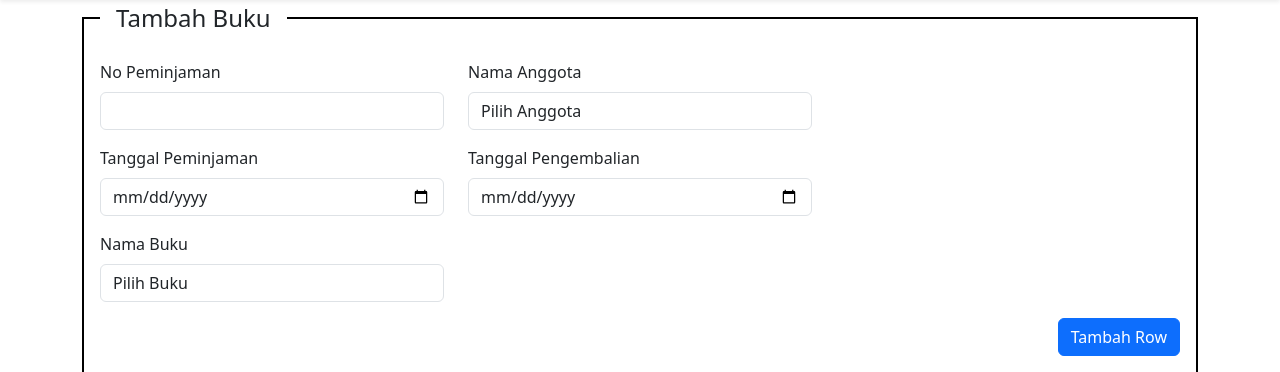
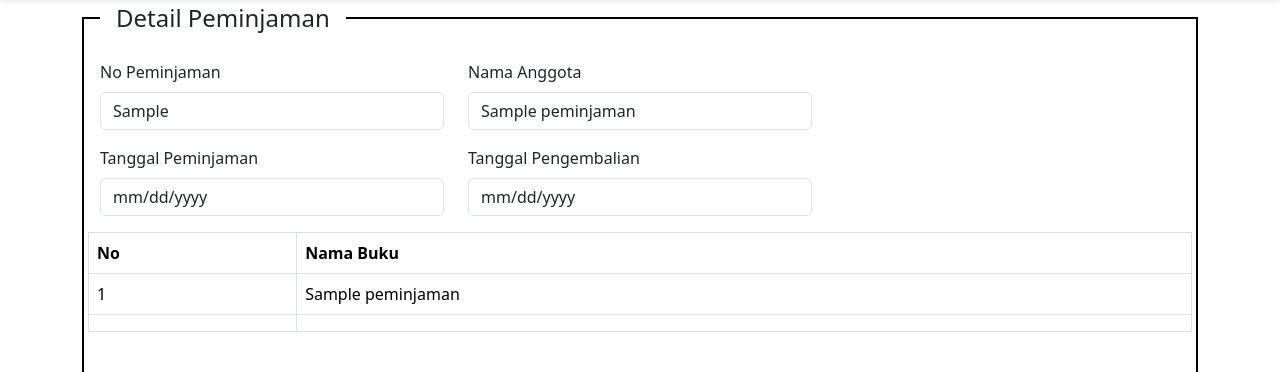
Before and after one commit to ajengayuningrum/perpus-angkatan3, a PHP site: page /index.php?pg=tambah-peminjaman&detail=1 in a window 1280 px wide. Shown: the part 56-428 px from the top of the page. Run offline with PHP 8.4, Linux system fonts and the light colour scheme; the visitor is signed in with stand-in values (Sample User, id 1); tables that the repository leaves empty or names only in its code hold one stand-in row (values such as "Sample post").

Commit message:
perubahan detail peminjaman

```diff
--- a/app.js
+++ b/app.js
@@ -7,10 +7,13 @@ addRow.addEventListener("click", function () {
   let aksiCell = newRow.insertCell(1);
   let bukuName = document.getElementById("id_book");
   bukuName = bukuName.options[bukuName.selectedIndex].text;
+  let bukuId = document.getElementById("id_book").value;
+  if(bukuId == ""){
+    alert("Buku tidak boleh kosong");
 
-  namaBukuCell.innerHTML = bukuName;
-  aksiCell.innerHTML =
-    "<button type='button' onclick='deleteRow(this)' class='btn btn-sm btn-danger'>Hapus</button>";
+  }
+  namaBukuCell.innerHTML = bukuName + "<input type='hidden' name='id_book[]' value='" + bukuId + "'>";
+  aksiCell.innerHTML = "<button type='button' onclick='deleteRow(this)' class='btn btn-sm btn-danger'>Hapus</button>";
 });
 function deleteRow(button) {
   let row = button.parentNode.parentNode;
--- a/content/peminjaman.php
+++ b/content/peminjaman.php
@@ -38,8 +38,8 @@ $query = mysqli_query($koneksi, "SELECT anggota.nama_anggota, peminjaman.* FROM
                     <td><?php echo $row['tgl_pengembalian']?></td>
                     <td><?php echo $row['status']?></td>
                     <td>
-                        <a href="?pg=tambah-peminjaman&edit=<?php echo $row['id']?>"
-                        class="btn btn-success btn-sm">Edit</a>
+                        <a href="?pg=tambah-peminjaman&detail=<?php echo $row['id']?>"
+                        class="btn btn-success btn-sm">Detail</a>
 
                     <a href="?pg=tambah-peminjaman&delete=<?php echo $row['id']?>" onclick="return confirm('Apakah anda yakin menghapus data ini?')" class="btn btn-danger btn-sm">Delete</a>
                 </td>
--- a/content/tambah-anggota.php
+++ b/content/tambah-anggota.php
@@ -56,7 +56,7 @@ if (isset($_GET['delete'])) {
                         <input type="text" class="form-control" name="alamat" placeholder="Masukkan alamat anda" value="<?php echo isset($_GET['edit']) ? $rowEdit['alamat'] : '' ?>">
                     </div>
                     <div class="mb-3">
-                        <button name="<?php echo isset($_GET['edit']) ? 'edit' : 'tambah' ?>" class="btn btn-primary" type="submit">Edit</button>
+                        <button name="<?php echo isset($_GET['edit']) ? 'edit' : 'tambah' ?>" class="btn btn-primary" type="submit">Submit</button>
 
                     </div>
                 </form>
--- a/content/tambah-peminjaman.php
+++ b/content/tambah-peminjaman.php
@@ -1,38 +1,38 @@
 <?php
-if (isset($_POST['tambah'])) {
-    $nama_buku  = $_POST['nama_buku'];
-    $penerbit  = $_POST['penerbit'];
-    $tahun_terbit  = $_POST['tahun_terbit'];
-    $pengarang  = $_POST['pengarang'];
-    $id_kategori  = $_POST['id_kategori'];
+if (isset($_POST['simpan'])) {
+    $no_peminjaman  = $_POST['no_peminjaman'];
+    $id_anggota  = $_POST['id_anggota'];
+    $tgl_peminjaman  = $_POST['tgl_peminjaman'];
+    $tgl_pengembalian  = $_POST['tgl_pengembalian'];
+    $id_buku = $_POST['id_buku'];
 
-    $insert = mysqli_query($koneksi, "INSERT INTO book (id_kategori, nama_buku, penerbit, tahun_terbit, pengarang) VALUES('$id_kategori','$nama_buku','$penerbit','$tahun_terbit','$pengarang')");
+    $insert = mysqli_query($koneksi, "INSERT INTO peminjaman (no_peminjaman, id_anggota, tgl_peminjaman, tgl_pengembalian) VALUES ('$no_peminjaman','$id_anggota','$tgl_peminjaman','$tgl_pengembalian')");
+    $id_peminjaman = mysqli_insert_id($koneksi);
 
-    header("location:?pg=book&tambah=berhasil");
+    foreach ($id_buku as $key => $buku) {
+        $id_buku = $_POST['id_buku'][$key];
+        $insertDetail = mysqli_query($koneksi, "INSERT INTO detail_peminjaman (id_peminjaman, id_buku) VALUE ('$id_peminjaman','$id_buku')");
+    }
+    header("location:?pg=peminjaman&tambah=berhasil");
 }
 
-$id = isset($_GET['edit']) ? $_GET['edit'] : '';
-$editBook = mysqli_query($koneksi, "SELECT * FROM book WHERE id = '$id'");
-$rowEdit  = mysqli_fetch_assoc($editBook);
+$id = isset($_GET['detail']) ? $_GET['detail'] : '';
+$queryPeminjaman = mysqli_query($koneksi, "SELECT anggota.nama_anggota, peminjaman.* FROM peminjaman LEFT JOIN anggota ON anggota.id = peminjaman.id_anggota WHERE peminjaman.id = '$id'");
+$rowPinjam = mysqli_fetch_assoc($queryPeminjaman);
 
-if (isset($_POST['edit'])) {
-    $id_kategori = $_POST['id_kategori'];
-    $nama_buku =  $_POST['nama_buku'];
-    $penerbit =  $_POST['penerbit'];
-    $tahun_terbit =  $_POST['tahun_terbit'];
-    $pengarang =  $_POST['pengarang'];
-
-    $update = mysqli_query($koneksi, "UPDATE book SET nama_buku='$nama_buku', penerbit='$penerbit', tahun_terbit='$tahun_terbit', pengarang='$pengarang', id_kategori='$id_kategori' WHERE id='$id'");
-    header("location:?pg=book&ubah=berhasil");
-}
-
-if (isset($_GET['delete'])) {
-    $id = $_GET['delete'];
-    $delete = mysqli_query($koneksi, "DELETE FROM book WHERE id  = '$id'");
-    header("location:?pg=book&hapus=berhasil");
-}
+$queryDetailPinjam = mysqli_query($koneksi, "SELECT book.nama_buku, detail_peminjaman.* FROM detail_peminjaman LEFT JOIN book ON book.id = detail_peminjaman.id_buku WHERE id_peminjaman ='$id'");
 
 $queryBook =  mysqli_query($koneksi, "SELECT * FROM book");
+$queryAnggota =  mysqli_query($koneksi, "SELECT * FROM anggota");
+
+
+$queryKodePnjm = mysqli_query($koneksi, "SELECT MAX(id) AS id_pinjam  FROM peminjaman");
+$rowPeminjaman = mysqli_fetch_assoc($queryKodePnjm);
+$id_pinjam = $rowPeminjaman['id_pinjam'];
+$id_pinjam++;
+
+$kode_pinjam = "PJM/" . date('dmy') . "/" . sprintf("%03s", $id_pinjam);
+
 
 
 ?>
@@ -41,46 +41,83 @@ $queryBook =  mysqli_query($koneksi, "SELECT * FROM book");
     <div class="row">
         <div class="col-sm-12">
             <fieldset class="border border-black border-2 p-3">
-                <legend class="float-none w-auto px-3"><?php echo isset($_GET['edit']) ? 'Edit' : 'Tambah' ?> Buku</legend>
+                <legend class="float-none w-auto px-3"><?php echo isset($_GET['detail']) ? 'Detail' : 'Tambah' ?> Peminjaman</legend>
                 <form action="" method="post">
                     <div class="mb-3 row">
                         <div class="col-sm-4">
                             <div class="mb-3">
                                 <label for="" class="form-label">No Peminjaman</label>
-                                <input type="text" class="form-control" name="no_peminjaman" value="" readonly>
+                                <input type="text" class="form-control" name="no_peminjaman" value="<?php echo isset($_GET['detail']) ? $rowPinjam['no_peminjaman'] : $kode_pinjam ?>" readonly>
                             </div>
                             <div class="mb-3">
                                 <label for="" class="form-label">Tanggal Peminjaman</label>
-                                <input type="date" class="form-control" name="tgl_peminjaman" value="">
+                                <input required type="date" class="form-control" name="tgl_peminjaman" value="<?php echo isset($_GET['detail']) ?  $rowPinjam['tgl_peminjaman'] : '' ?>" readonly>
+
                             </div>
+                            <?php if (empty($_GET['detail'])) : ?>
+
                                 <div class="mb-3">
                                     <label for="" class="form-label">Nama Buku</label>
-                                <select name="" id="id_book" class="form-control">
+                                    <select required="" id="id_book" class="form-control">
                                         <option value="">Pilih Buku</option>
-                                    <?php while ($rowBook = mysqli_fetch_assoc($queryBook)):?>
-                                    <option value="<?php echo $rowBook['id']?>">
+                                        <?php while ($rowBook = mysqli_fetch_assoc($queryBook)): ?>
+                                            <option value="<?php echo $rowBook['id'] ?>">
                                                 <?php echo $rowBook['nama_buku']; ?>
                                             </option>
                                         <?php endwhile ?>
                                     </select>
                                 </div>
+                            <?php endif ?>
                         </div>
                         <div class="col-sm-4">
                             <div class="mb-3">
                                 <label for="" class="form-label">Nama Anggota</label>
-                                <select name="id_anggota" id="" class="form-control">
+                                <?php if (!isset($_GET['detail'])): ?>
+                                    <select required name="id_anggota" id="" class="form-control">
                                         <option value="">Pilih Anggota</option>
-                                    <option value=""></option>
+                                        <?php while ($rowAnggota = mysqli_fetch_assoc($queryAnggota)): ?>
+                                            <option value="<?php echo $rowAnggota['id']; ?>">
+                                                <?php echo $rowAnggota['nama_anggota']; ?>
+                                            </option>
+                                        <?php endwhile ?>
                                     </select>
+                                <?php else: ?>
+                                    <input type="text" class="form-control" readonly value="<?php echo $rowPinjam['nama_anggota'] ?>">
+                                <?php endif ?>
                             </div>
                             <div class="mb-3">
                                 <label for="" class="form-label">Tanggal Pengembalian</label>
-                                <input type="date" class="form-control" name="tgl_pengembalian" value="">
+                                <input required type="date" class="form-control" name="tgl_pengembalian" value="<?php echo isset($_GET['detail']) ? $rowPinjam['tgl_pengembalian'] : '' ?>" readonly>
                             </div>
                         </div>
+                        <?php if (empty($_GET['detail'])): ?>
                             <div align="right" class="mb-3">
                                 <button type="button" id="add-row" class="btn btn-primary">Tambah Row</button>
                             </div>
+                        <?php endif ?>
+                        <!-- tabel data dari query dengan php -->
+                        <?php if (!empty($_GET['detail'])): ?>
+                            <table class="table table-bordered">
+                                <thead>
+                                    <tr>
+                                        <th>No</th>
+                                        <th>Nama Buku</th>
+                                    </tr>
+                                </thead>
+                                <tbody>
+                                    <?php $no = 1; while($rowDetailPeminjaman =  mysqli_fetch_assoc($queryDetailPinjam)): ?>
+                                        <tr>
+                                            <td><?php echo $no++; ?></td>
+                                            <td><?php echo $rowDetailPeminjaman['nama_buku'] ?></td>
+                                        </tr>
+                                    <?php endwhile ?>
+                                </tbody>
+                                <tr>
+                                    <td></td>
+                                    <td></td>
+                                </tr>
+                            </table>
+                        <?php else: ?>
                             <table id="table" class="table table-bordered">
                                 <thead>
                                     <tr>
@@ -91,8 +128,14 @@ $queryBook =  mysqli_query($koneksi, "SELECT * FROM book");
                                 <tbody class="table-row">
                                 </tbody>
                             </table>
+                            <div class="mt-3">
+                                <button type="submit" name="simpan" class="btn btn-primary">Simpan</button>
+                            </div>
+                        <?php endif ?>
 
                     </div>
+                    <!-- ini table data dari js -->
+
                 </form>
             </fieldset>
         </div>
```
Lines whose indentation alone changed are shown as unchanged.
